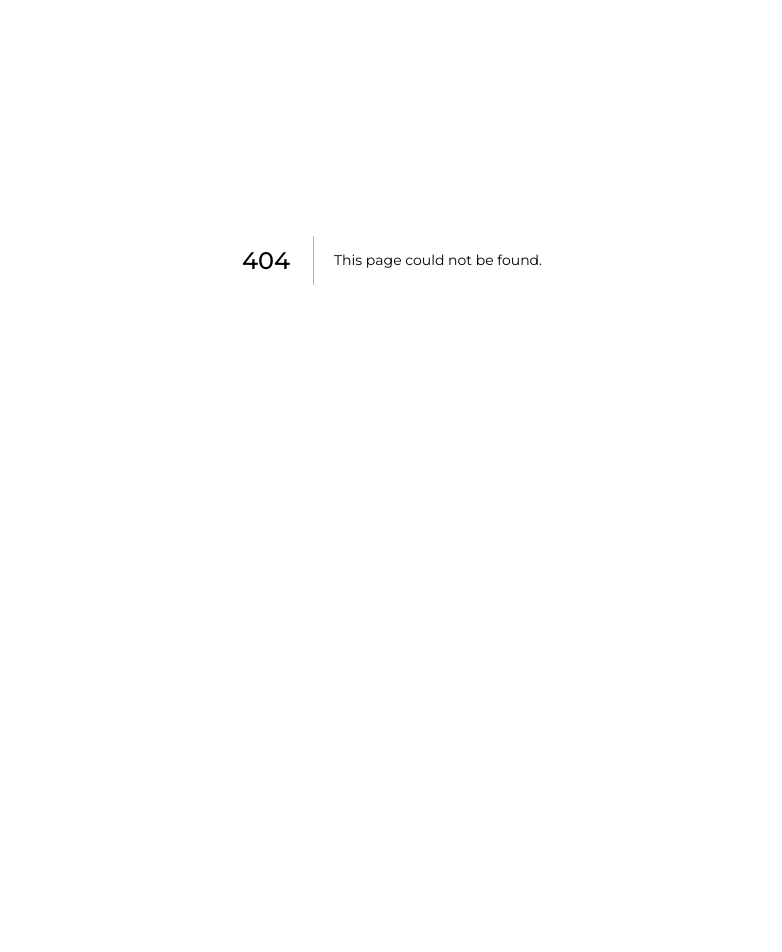
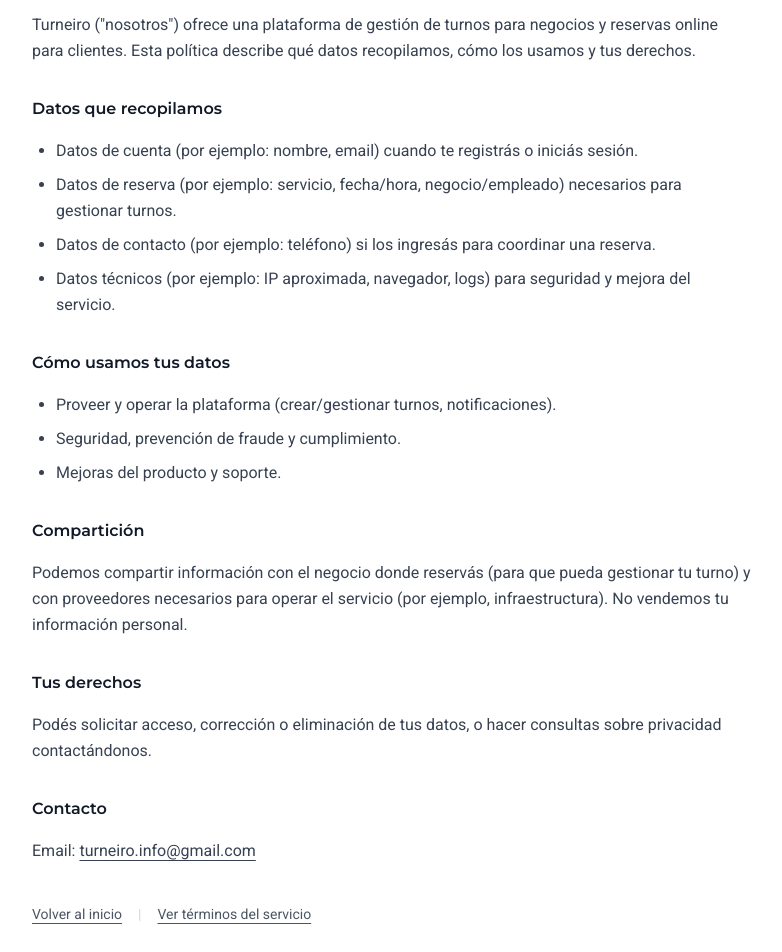
Before and after one commit to Tomas-mazz/turneiro, a Next.js app in the folder frontend/: page /privacy in a window 1280 px wide. Before the commit this address had no page. Shown: the part 140-1092 px from the top of the page, without its empty margins (248-1030 px from the left). Before the commit the page ends 800 px from the top, so only its background shows below. Built offline with nearby package versions, Linux system fonts and the light colour scheme.

Commit message:
add/term-privacy-google

```diff
--- a/frontend/app/layout.tsx
+++ b/frontend/app/layout.tsx
@@ -19,6 +19,9 @@ const montserrat = Montserrat({
 export const metadata: Metadata = {
   title: 'Turneiro',
   description: 'Turneiro - plataforma de reservas',
+  verification: {
+    google: 'YdT4JE6fpBkZ6lPs1e-d7LWYl87Ve1yY77JG5rLyPkw',
+  },
   icons: {
     icon: '/logos/pngegg.png',
   },
--- a/frontend/app/page.tsx
+++ b/frontend/app/page.tsx
@@ -26,10 +26,10 @@ export default function Home() {
   return (
     <main className="flex min-h-screen flex-col items-center justify-center bg-gradient-to-br from-gray-50 to-gray-100 px-6 py-16">
       <h1 className="font-heading text-4xl font-bold tracking-tight text-gray-900 sm:text-5xl">
-        Appointments Platform
+        Turneiro
       </h1>
-      <p className="mt-4 max-w-md text-center text-lg text-gray-500">
-        Seleccioná a qué sección querés acceder
+      <p className="mt-4 max-w-xl text-center text-lg text-gray-600">
+        Plataforma de turnos para negocios y clientes: administrá tu agenda y reservá citas online.
       </p>
 
       <div className="mt-12 grid w-full max-w-3xl gap-6 sm:grid-cols-3">
@@ -51,6 +51,15 @@ export default function Home() {
           </Link>
         ))}
       </div>
+
+      <footer className="mt-14 flex flex-wrap items-center justify-center gap-x-6 gap-y-2 text-sm text-gray-500">
+        <Link href="/privacy" className="hover:text-gray-700 underline underline-offset-4">
+          Política de privacidad
+        </Link>
+        <Link href="/terms" className="hover:text-gray-700 underline underline-offset-4">
+          Términos del servicio
+        </Link>
+      </footer>
     </main>
   );
 }
--- /dev/null
+++ b/frontend/app/privacy/page.tsx
@@ -0,0 +1,82 @@
+import Link from "next/link";
+
+export const metadata = {
+  title: "Política de privacidad | Turneiro",
+};
+
+export default function PrivacyPolicyPage() {
+  return (
+    <main className="mx-auto w-full max-w-3xl px-6 py-14 text-gray-900">
+      <h1 className="font-heading text-3xl font-bold tracking-tight">
+        Política de privacidad
+      </h1>
+      <p className="mt-2 text-sm text-gray-500">Última actualización: 2026-03-18</p>
+
+      <section className="mt-8 space-y-4 text-gray-700 leading-relaxed">
+        <p>
+          Turneiro (&quot;nosotros&quot;) ofrece una plataforma de gestión de turnos para negocios y
+          reservas online para clientes. Esta política describe qué datos recopilamos, cómo los
+          usamos y tus derechos.
+        </p>
+
+        <h2 className="pt-4 font-semibold text-gray-900">Datos que recopilamos</h2>
+        <ul className="list-disc pl-6 space-y-2">
+          <li>
+            Datos de cuenta (por ejemplo: nombre, email) cuando te registrás o iniciás sesión.
+          </li>
+          <li>
+            Datos de reserva (por ejemplo: servicio, fecha/hora, negocio/empleado) necesarios para
+            gestionar turnos.
+          </li>
+          <li>
+            Datos de contacto (por ejemplo: teléfono) si los ingresás para coordinar una reserva.
+          </li>
+          <li>
+            Datos técnicos (por ejemplo: IP aproximada, navegador, logs) para seguridad y mejora del
+            servicio.
+          </li>
+        </ul>
+
+        <h2 className="pt-4 font-semibold text-gray-900">Cómo usamos tus datos</h2>
+        <ul className="list-disc pl-6 space-y-2">
+          <li>Proveer y operar la plataforma (crear/gestionar turnos, notificaciones).</li>
+          <li>Seguridad, prevención de fraude y cumplimiento.</li>
+          <li>Mejoras del producto y soporte.</li>
+        </ul>
+
+        <h2 className="pt-4 font-semibold text-gray-900">Compartición</h2>
+        <p>
+          Podemos compartir información con el negocio donde reservás (para que pueda gestionar tu
+          turno) y con proveedores necesarios para operar el servicio (por ejemplo, infraestructura).
+          No vendemos tu información personal.
+        </p>
+
+        <h2 className="pt-4 font-semibold text-gray-900">Tus derechos</h2>
+        <p>
+          Podés solicitar acceso, corrección o eliminación de tus datos, o hacer consultas sobre
+          privacidad contactándonos.
+        </p>
+
+        <h2 className="pt-4 font-semibold text-gray-900">Contacto</h2>
+        <p>
+          Email:{" "}
+          <a className="underline underline-offset-4" href="mailto:turneiro.info@gmail.com">
+            turneiro.info@gmail.com
+          </a>
+        </p>
+      </section>
+
+      <div className="mt-10 flex items-center gap-4 text-sm text-gray-600">
+        <Link href="/" className="underline underline-offset-4 hover:text-gray-800">
+          Volver al inicio
+        </Link>
+        <span className="text-gray-300" aria-hidden>
+          |
+        </span>
+        <Link href="/terms" className="underline underline-offset-4 hover:text-gray-800">
+          Ver términos del servicio
+        </Link>
+      </div>
+    </main>
+  );
+}
--- /dev/null
+++ b/frontend/app/terms/page.tsx
@@ -0,0 +1,73 @@
+import Link from "next/link";
+
+export const metadata = {
+  title: "Términos del servicio | Turneiro",
+};
+
+export default function TermsPage() {
+  return (
+    <main className="mx-auto w-full max-w-3xl px-6 py-14 text-gray-900">
+      <h1 className="font-heading text-3xl font-bold tracking-tight">
+        Términos del servicio
+      </h1>
+      <p className="mt-2 text-sm text-gray-500">Última actualización: 2026-03-18</p>
+
+      <section className="mt-8 space-y-4 text-gray-700 leading-relaxed">
+        <p>
+          Al usar Turneiro, aceptás estos términos. Si no estás de acuerdo, no uses el servicio.
+        </p>
+
+        <h2 className="pt-4 font-semibold text-gray-900">El servicio</h2>
+        <p>
+          Turneiro permite a negocios publicar servicios y disponibilidad, y a clientes reservar
+          turnos. El negocio es responsable de la prestación del servicio reservado.
+        </p>
+
+        <h2 className="pt-4 font-semibold text-gray-900">Cuentas y uso</h2>
+        <ul className="list-disc pl-6 space-y-2">
+          <li>Debés brindar información veraz y mantener la confidencialidad de tu acceso.</li>
+          <li>No podés usar la plataforma para actividades ilegales o abusivas.</li>
+        </ul>
+
+        <h2 className="pt-4 font-semibold text-gray-900">Reservas, cambios y cancelaciones</h2>
+        <p>
+          Las políticas de cambios y cancelación pueden variar según el negocio. Turneiro puede
+          ofrecer herramientas para gestionar cancelaciones, pero no garantiza reembolsos ni
+          disponibilidad.
+        </p>
+
+        <h2 className="pt-4 font-semibold text-gray-900">Disponibilidad</h2>
+        <p>
+          El servicio se brinda &quot;tal cual&quot; y puede experimentar interrupciones. Hacemos esfuerzos
+          razonables para mantenerlo operativo.
+        </p>
+
+        <h2 className="pt-4 font-semibold text-gray-900">Limitación de responsabilidad</h2>
+        <p>
+          En la medida permitida por la ley, Turneiro no será responsable por daños indirectos,
+          pérdida de ganancias o disputas entre clientes y negocios.
+        </p>
+
+        <h2 className="pt-4 font-semibold text-gray-900">Contacto</h2>
+        <p>
+          Email:{" "}
+          <a className="underline underline-offset-4" href="mailto:turneiro.info@gmail.com">
+            turneiro.info@gmail.com
+          </a>
+        </p>
+      </section>
+
+      <div className="mt-10 flex items-center gap-4 text-sm text-gray-600">
+        <Link href="/" className="underline underline-offset-4 hover:text-gray-800">
+          Volver al inicio
+        </Link>
+        <span className="text-gray-300" aria-hidden>
+          |
+        </span>
+        <Link href="/privacy" className="underline underline-offset-4 hover:text-gray-800">
+          Ver política de privacidad
+        </Link>
+      </div>
+    </main>
+  );
+}
```
